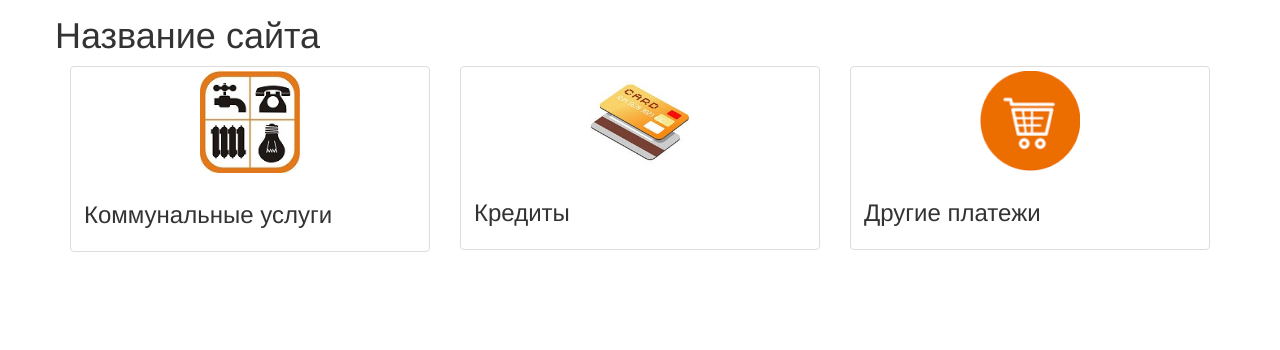
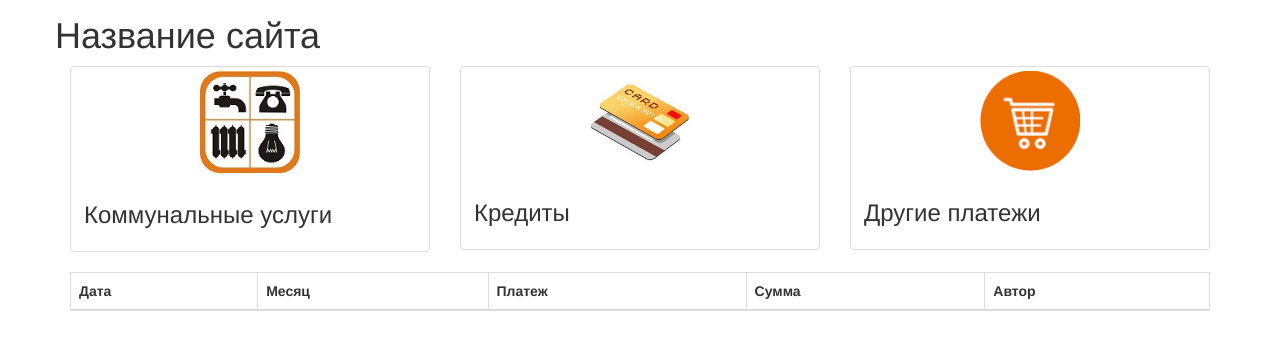
Before and after one commit to BorisMishunin/money, a Django app: page / in a window 1280 px wide. Shown: the part 54-404 px from the top of the page. Run offline with Django 3.2, Linux system fonts and the light colour scheme; a user stored in the database is signed in; data comes from the database, SQL or seed files in the repository; both versions use the stored data as it was after the commit; lists and menus that the app fills with data are empty; parts of the project's set-up code (start-up, migrations or seed data) failed here and were passed over; some libraries are stand-ins or nearby versions.

Commit message:
Edit table

```diff
--- a/templates/web/index.html
+++ b/templates/web/index.html
@@ -35,6 +35,19 @@
                     </div>
             {% endfor %}
             </div>
+
+            <table class="table table-bordered">
+                <thead>
+                    <tr>
+                        <th>Дата</th> <th>Месяц</th> <th>Платеж</th> <th>Сумма</th> <th>Автор</th>
+                    </tr>
+                </thead>
+
+                <tbody>
+                    <for></for>
+                </tbody>
+
+            </table>
         </div>
     {% endif %}
 
--- a/web/models.py
+++ b/web/models.py
@@ -20,6 +20,7 @@ class Payments(models.Model):
     month = models.DateTimeField('Месяц')
     payment = models.ForeignKey(PaymentsType, verbose_name='Вид платежа')
     total = models.IntegerField('Сумма')
+    author = models.ForeignKey(User, verbose_name="Автор")
 
     class Meta:
         verbose_name = 'Платеж'
```
Also changed, not shown: db.sqlite3, web/migrations/0005_auto_20151222_1737.py (added).
